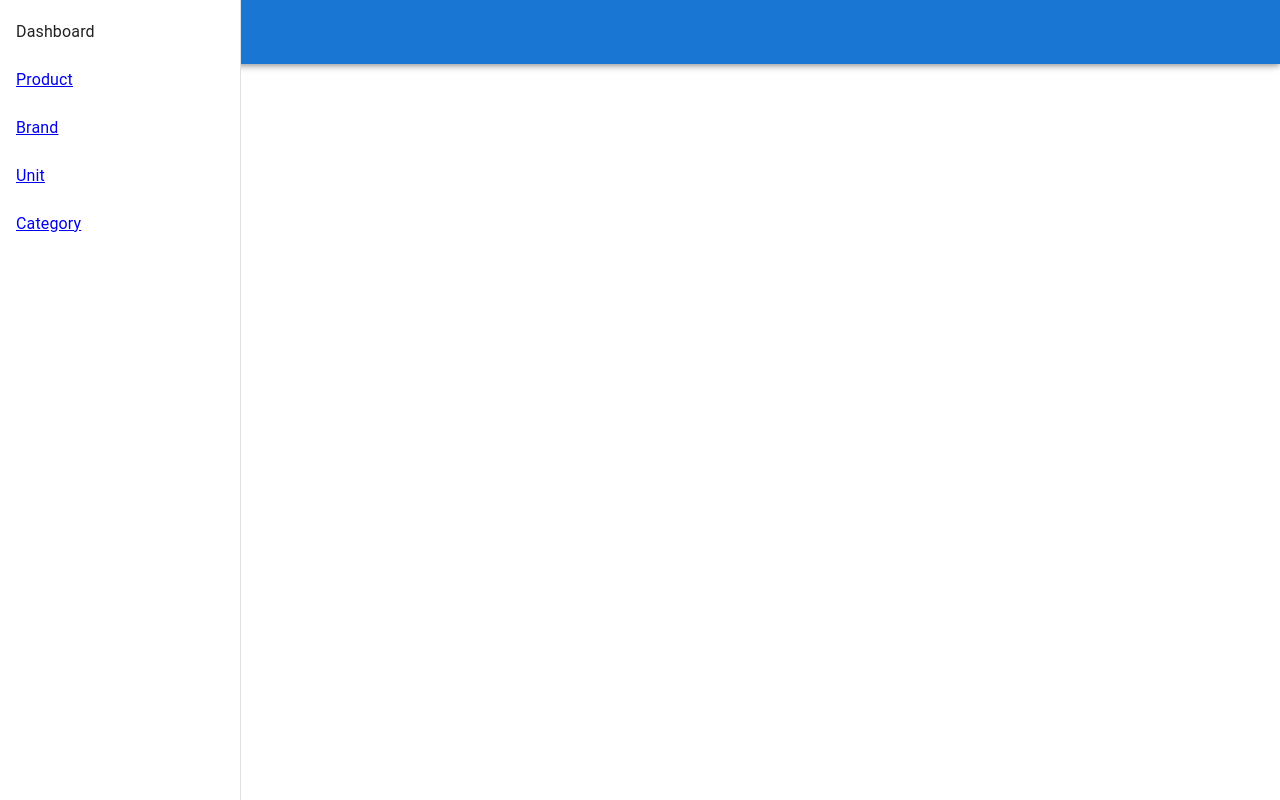
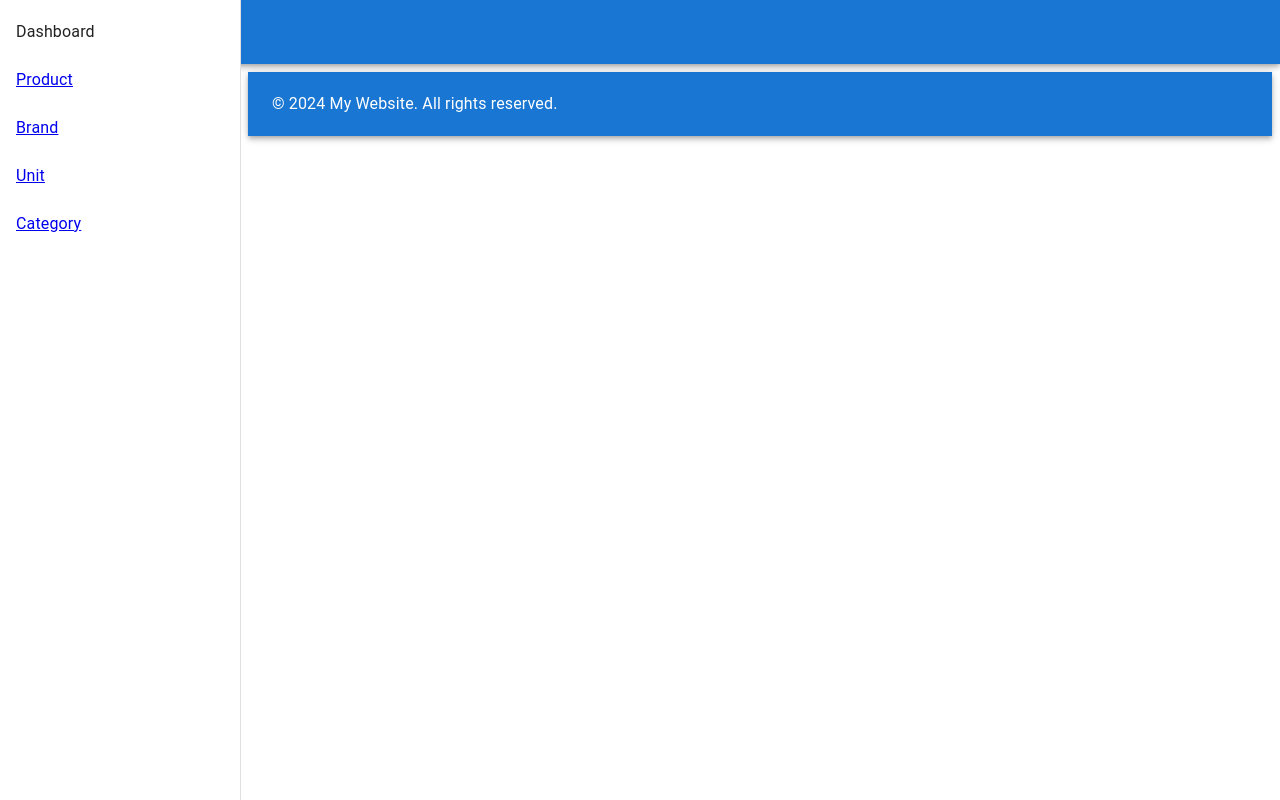
Before and after one commit to smakbor/inventory-frontend, a React (Vite) app: page / in a window 1280 px wide. Built offline with nearby package versions, Linux system fonts and the light colour scheme.

Commit message:
footer implementation

```diff
--- a/src/Sidebar.jsx
+++ b/src/Sidebar.jsx
@@ -11,9 +11,9 @@ import {
     Typography,
 } from "@mui/material";
 import { makeStyles } from "@mui/styles";
-import BasicTable from "./Table";
-import Products from "./components/products/Products";
+
 import { Link, Outlet } from "react-router-dom";
+import Footer from "./components/Footer";
 
 const drawerWidth = 240;
 
@@ -89,6 +89,7 @@ const Sidebar = () => {
             <main className={classes.content}>
                 <Toolbar />
                 <Outlet />
+                <Footer />
             </main>
         </div>
     );
--- /dev/null
+++ b/src/components/Footer.jsx
@@ -0,0 +1,28 @@
+// eslint-disable-next-line no-unused-vars
+import React from "react";
+import { makeStyles } from "@mui/styles";
+import { AppBar, Toolbar, Typography } from "@mui/material";
+
+const useStyles = makeStyles(() => ({
+    footer: {
+        top: "auto",
+        bottom: 0,
+        marginTop: "auto",
+    },
+}));
+
+const Footer = () => {
+    const classes = useStyles();
+
+    return (
+        <AppBar position="static" className={classes.footer}>
+            <Toolbar>
+                <Typography variant="body1" color="inherit">
+                    © 2024 My Website. All rights reserved.
+                </Typography>
+            </Toolbar>
+        </AppBar>
+    );
+};
+
+export default Footer;
```
Lines whose indentation alone changed are shown as unchanged.
